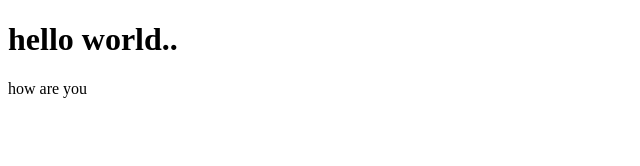
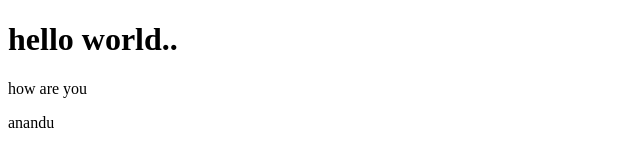
Before and after one commit to anandu-git/datewithgit-sample, a plain HTML site: page index.html in a window 1280 px wide. Shown: the full height of the page, 0-640 px from the left. Drawn offline with Linux system fonts and the light colour scheme.

Commit message:
hello file modified

```diff
--- a/index.html
+++ b/index.html
@@ -8,5 +8,6 @@
 <body>
     <h1>hello world..</h1>
     <p>how are you</p>
+    <p>anandu</p>
 </body>
 </html>
```
